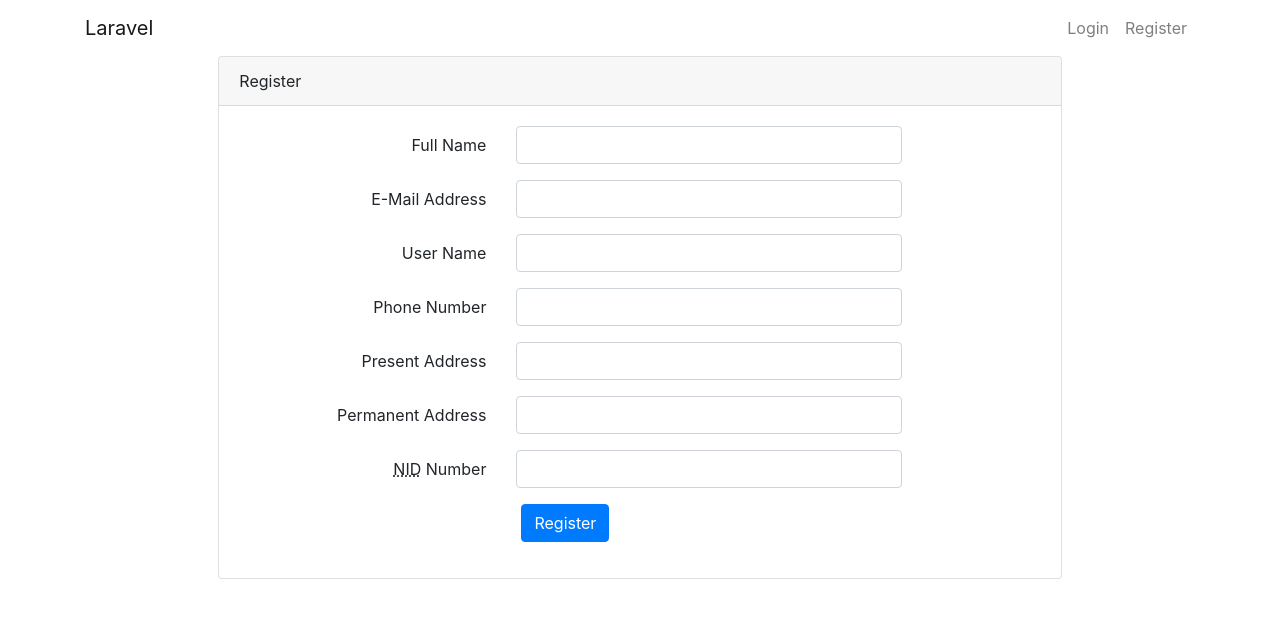
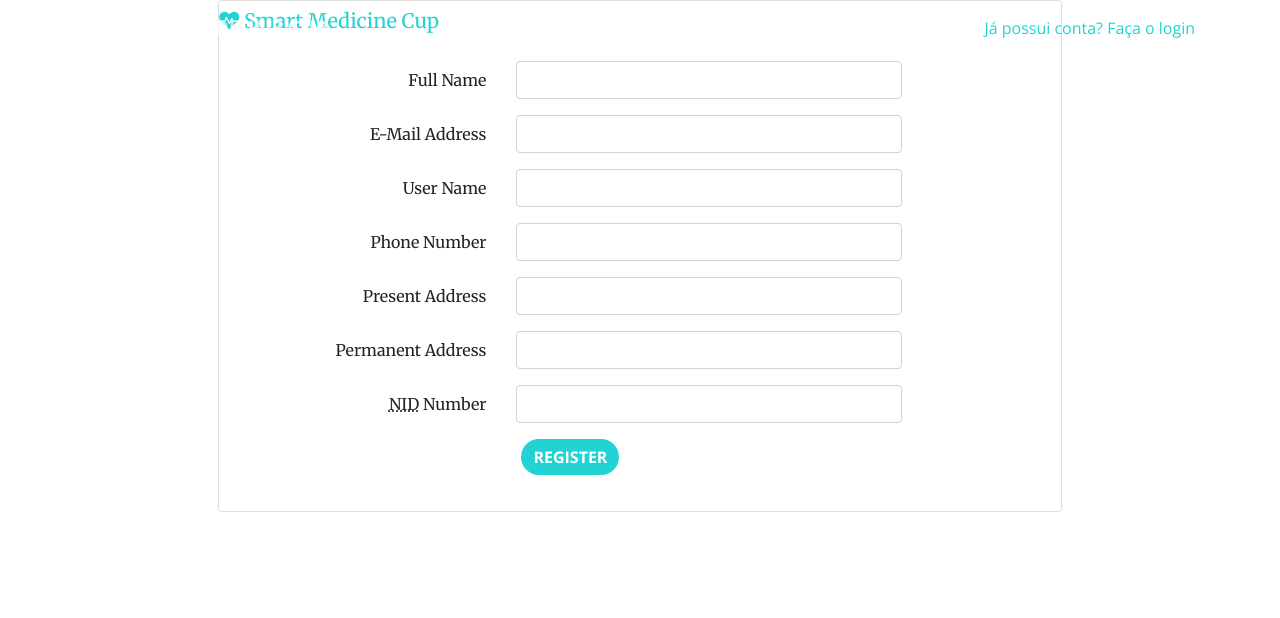
Before and after one commit to PI1-2018-2/smart-medicine-cup, a Django app: page /user/signup/ in a window 1280 px wide. Shown: the top 618 px of the page. Run offline with Django 3.2, Linux system fonts and the light colour scheme; some libraries are stand-ins or nearby versions.

Commit message:
Started editing signup page

```diff
--- a/smart_medicine_cup_backend/user/templates/signup.html
+++ b/smart_medicine_cup_backend/user/templates/signup.html
@@ -6,52 +6,63 @@
 <!doctype html>
 <html lang="en">
 <head>
+
+    <!-- Bootstrap core CSS -->
+    <link href="/static/landing_page/vendor/bootstrap/css/bootstrap.min.css" rel="stylesheet">
+
+    <!-- Plugin CSS -->
+    <link href="/static/landing_page/vendor/magnific-popup/magnific-popup.css" rel="stylesheet">
+
+    <!-- Custom styles for this template -->
+    <link href="/static/landing_page/css/creative.min.css" rel="stylesheet">
+
+
     <!-- Required meta tags -->
     <meta charset="utf-8">
     <meta name="viewport" content="width=device-width, initial-scale=1, shrink-to-fit=no">
 
     <!-- Fonts -->
-    <link rel="dns-prefetch" href="https://fonts.gstatic.com">
-    <link href="https://fonts.googleapis.com/css?family=Raleway:300,400,600" rel="stylesheet" type="text/css">
-
+    <!-- <link rel="dns-prefetch" href="https://fonts.gstatic.com">
+    <link href="https://fonts.googleapis.com/css?family=Raleway:300,400,600" rel="stylesheet" type="text/css"> -->
+    <link href="/static/landing_page/vendor/fontawesome-free/css/all.min.css" rel="stylesheet" type="text/css">
+    <link href='https://fonts.googleapis.com/css?family=Open+Sans:300italic,400italic,600italic,700italic,800italic,400,300,600,700,800' rel='stylesheet' type='text/css'>
+    <link href='https://fonts.googleapis.com/css?family=Merriweather:400,300,300italic,400italic,700,700italic,900,900italic' rel='stylesheet' type='text/css'>
 
 
     <link rel="icon" href="Favicon.png">
 
     <!-- Bootstrap CSS -->
-    <link rel="stylesheet" href="https://stackpath.bootstrapcdn.com/bootstrap/4.1.3/css/bootstrap.min.css">
+    <!-- <link rel="stylesheet" href="https://stackpath.bootstrapcdn.com/bootstrap/4.1.3/css/bootstrap.min.css"> -->
 
-    <title>Laravel</title>
+    <title>Smart Medicine Cup</title>
 </head>
 <body>
 
-<nav class="navbar navbar-expand-lg navbar-light navbar-laravel">
+
+  <!-- Navigation -->
+    <nav class="navbar navbar-expand-lg navbar-light navbar-laravel fixed-top" id="mainNav">
       <div class="container">
-    <a class="navbar-brand" href="#">Laravel</a>
-    <button class="navbar-toggler" type="button" data-toggle="collapse" data-target="#navbarSupportedContent" aria-controls="navbarSupportedContent" aria-expanded="false" aria-label="Toggle navigation">
+        <a class="navbar-brand js-scroll-trigger" href="#page-top"><i class="fas fa-heartbeat"></i> Smart Medicine Cup</a>
+        <button class="navbar-toggler navbar-toggler-right" type="button" data-toggle="collapse" data-target="#navbarResponsive" aria-controls="navbarResponsive" aria-expanded="false" aria-label="Toggle navigation">
           <span class="navbar-toggler-icon"></span>
         </button>
-
-    <div class="collapse navbar-collapse" id="navbarSupportedContent">
+        <div class="collapse navbar-collapse" id="navbarResponsive">
           <ul class="navbar-nav ml-auto">
             <li class="nav-item">
-                <a class="nav-link" href="#">Login</a>
-            </li>
-            <li class="nav-item">
-                <a class="nav-link" href="#">Register</a>
+              <a href="user/login/">Já possui conta? Faça o login</a>
             </li>
           </ul>
-
         </div>
       </div>
     </nav>
+
 
     <main class="my-form">
         <div class="cotainer">
             <div class="row justify-content-center">
                 <div class="col-md-8">
                         <div class="card">
-                        <div class="card-header">Register</div>
+                          <a class="navbar-brand js-scroll-trigger" href="#page-top"><i class="fas fa-heartbeat"></i> Smart Medicine Cup</a>
                             <div class="card-body">
                                 <form name="my-form" onsubmit="return validform()" action="success.php" method="">
                                     <div class="form-group row">
```
Also changed, not shown: smart_medicine_cup_backend/user/views.py (line endings or trailing spaces). Lines whose indentation alone changed are shown as unchanged.
